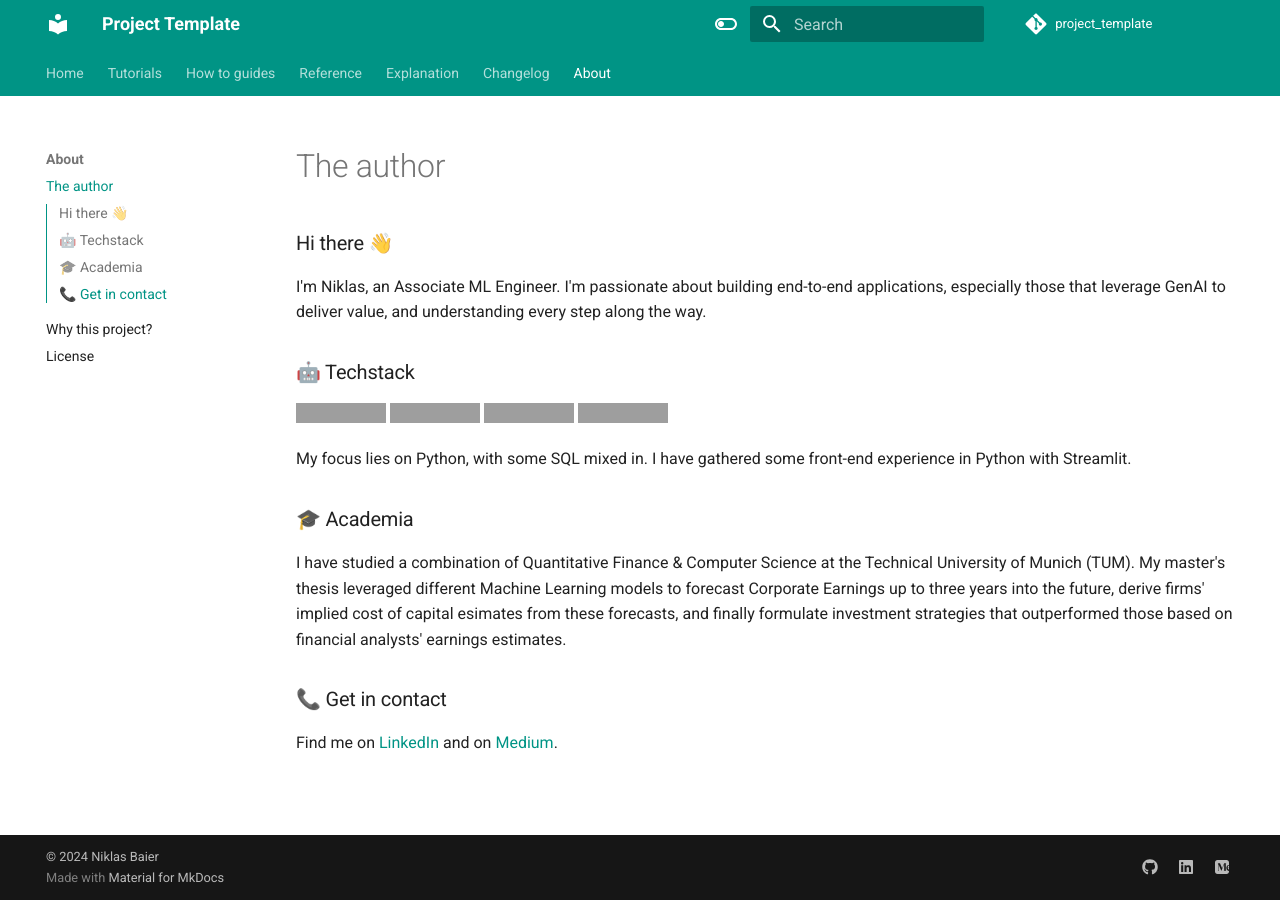
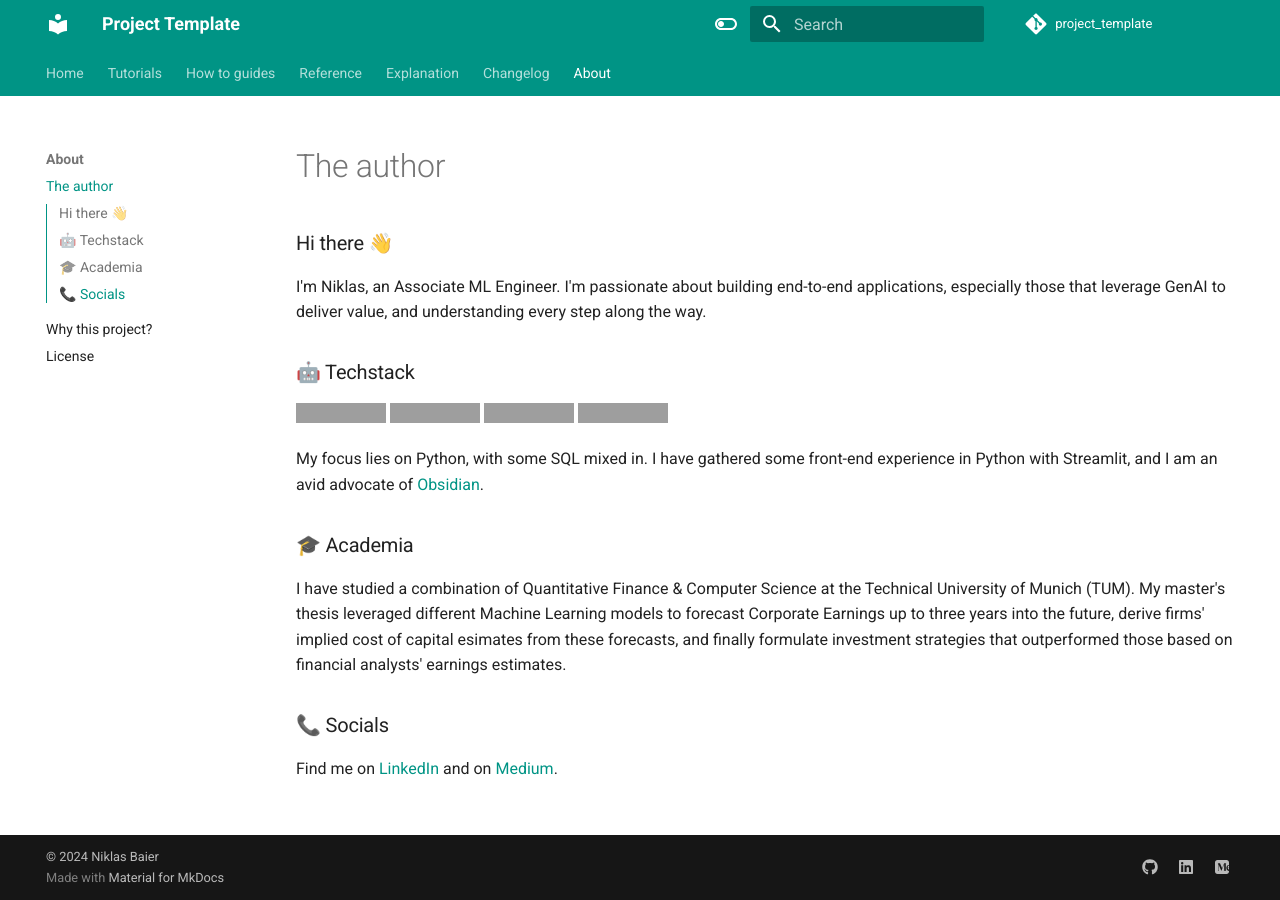
Before and after one commit to niklasbaier/instant-repo, an MkDocs documentation site: the page built from docs/author.md, in a window 1280 px wide. Built offline with MkDocs 1.6.1 and Material for MkDocs 9.7.7, drawn with Linux system fonts in a browser that asks for light colours; comment, search, counter and statistics services are not loaded; grey boxes are pictures that could not be loaded.

Commit message:
fix: update author notes

```diff
--- a/docs/author.md
+++ b/docs/author.md
@@ -6,12 +6,12 @@ I'm Niklas, an Associate ML Engineer. I'm passionate about building end-to-end a
 
 <img src="https://img.shields.io/badge/-Python-3776AB?logo=python&logoColor=white&style=flat"/> <img src="https://img.shields.io/badge/-SQL-4169E1?logo=postgresql&logoColor=white&style=flat"/> <img src="https://img.shields.io/badge/-Streamlit-FF4B4B?logo=streamlit&logoColor=white&style=flat"/> <img src="https://img.shields.io/badge/-Obsidian-7C3AED?logo=obsidian&logoColor=white&style=flat"/>
 
-My focus lies on Python, with some SQL mixed in. I have gathered some front-end experience in Python with Streamlit.
+My focus lies on Python, with some SQL mixed in. I have gathered some front-end experience in Python with Streamlit, and I am an avid advocate of [Obsidian](https://obsidian.md/).
 
 ### 🎓 Academia
 
 I have studied a combination of Quantitative Finance & Computer Science at the Technical University of Munich (TUM). My master's thesis leveraged different Machine Learning models to forecast Corporate Earnings up to three years into the future, derive firms' implied cost of capital esimates from these forecasts, and finally formulate investment strategies that outperformed those based on financial analysts' earnings estimates.
 
-### 📞 Get in contact
+### 📞 Socials
 
 Find me on [LinkedIn](https://www.linkedin.com/in/niklasbaier/) and on [Medium](https://medium.com/@niklas.baier).
```
